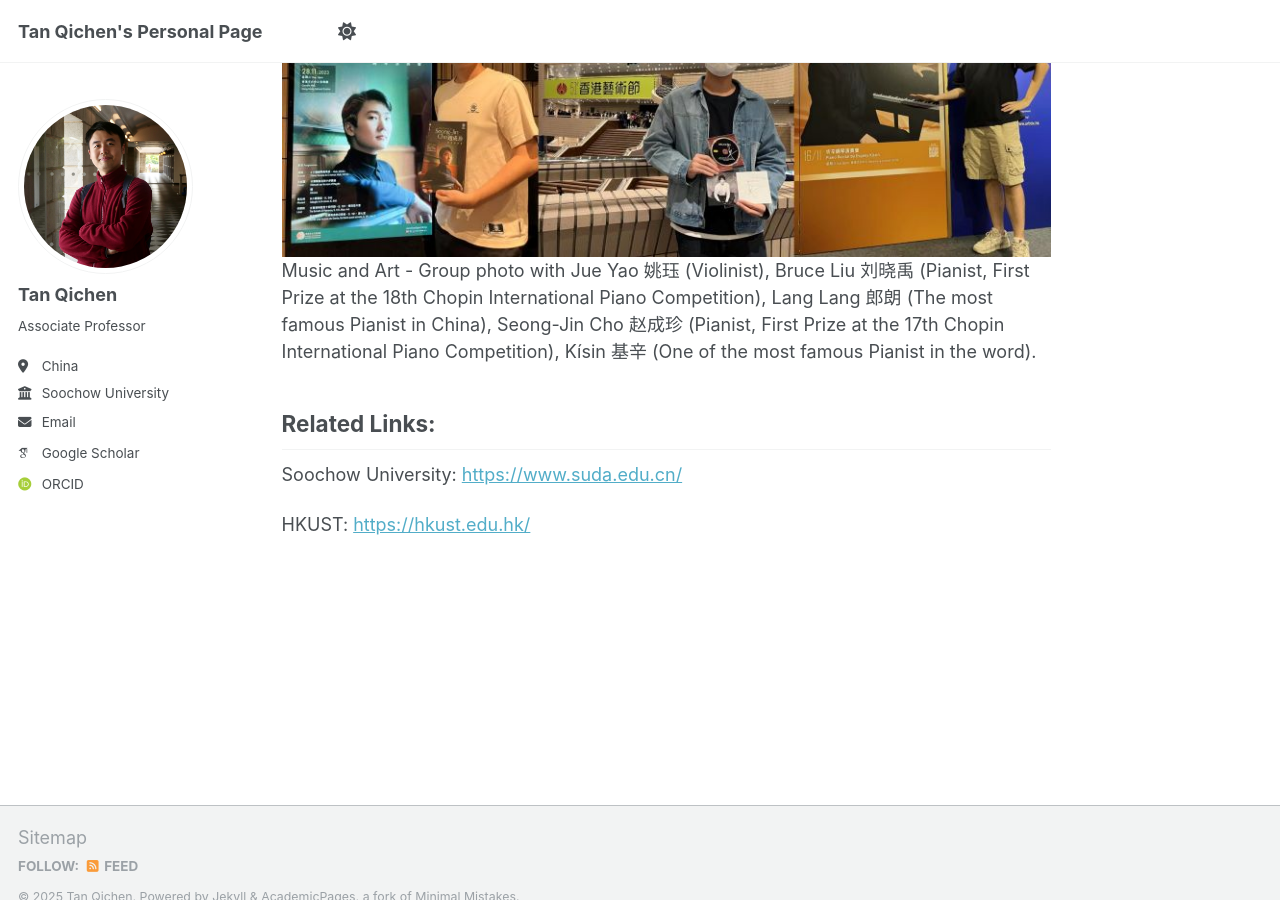
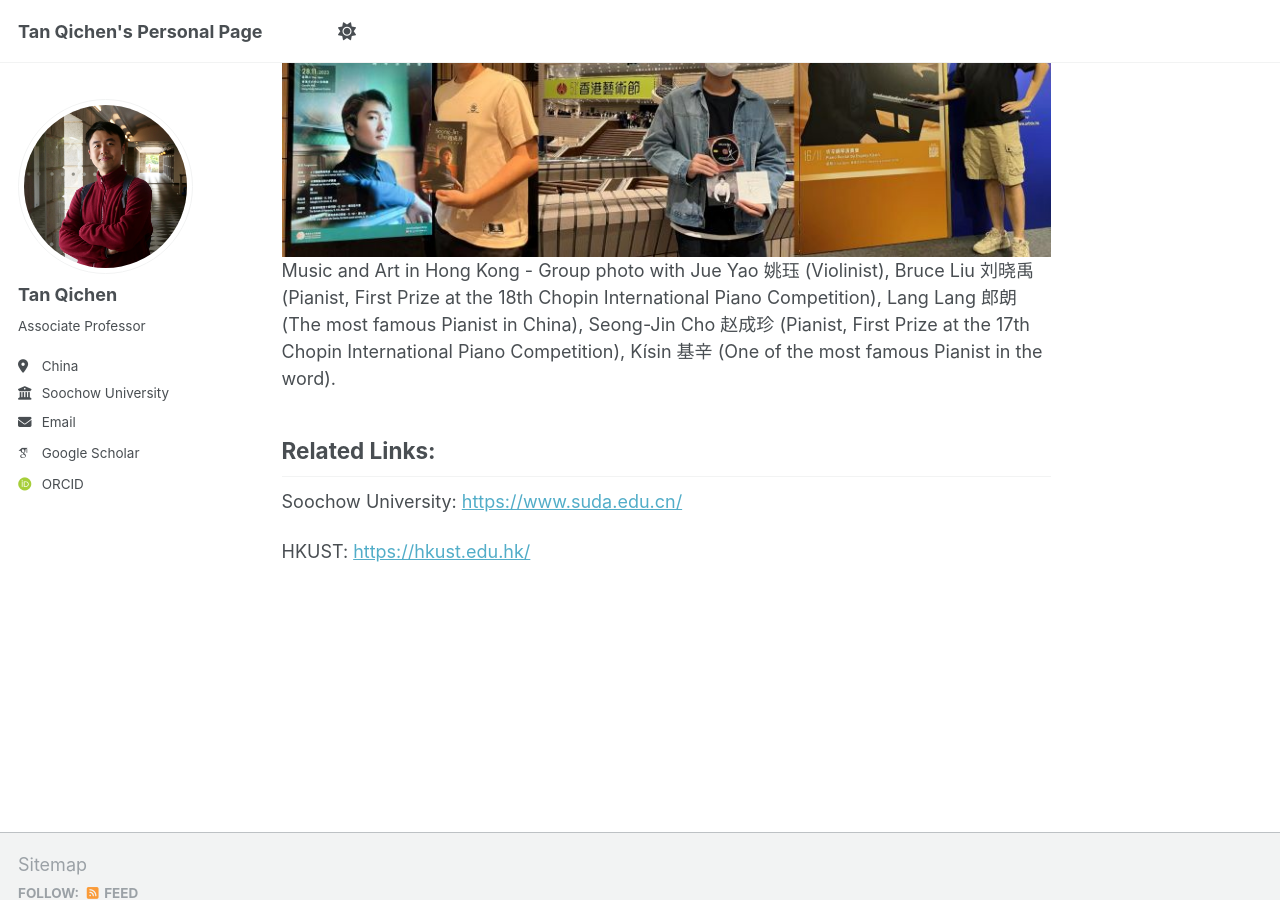
Before and after one commit to tylertam98/tylertam98.github.io, a Jekyll site: the page built from _pages/about.md, in a window 1280 px wide and 900 px high, scrolled down 4935 px. Built offline with Jekyll 4.4.1, drawn with Linux system fonts in a browser that asks for light colours; some web fonts are replaced.

Commit message:
Update about.md

```diff
--- a/_pages/about.md
+++ b/_pages/about.md
@@ -88,7 +88,7 @@ The beauty of Soochow University.
 2020.11 in HKUST - With Hong Kong Windsurfing Team (Right: Chan King-yin 陈敬然, Head Coach).
 
 ![abc](/images/pt5.jpg)
-Music and Art - Group photo with Jue Yao 姚珏 (Violinist), Bruce Liu 刘晓禹 (Pianist, First Prize at the 18th Chopin International Piano Competition), Lang Lang 郎朗 (The most famous Pianist in China), Seong-Jin Cho 赵成珍 (Pianist, First Prize at the 17th Chopin International Piano Competition), Kísin 基辛 (One of the most famous Pianist in the word).
+Music and Art in Hong Kong - Group photo with Jue Yao 姚珏 (Violinist), Bruce Liu 刘晓禹 (Pianist, First Prize at the 18th Chopin International Piano Competition), Lang Lang 郎朗 (The most famous Pianist in China), Seong-Jin Cho 赵成珍 (Pianist, First Prize at the 17th Chopin International Piano Competition), Kísin 基辛 (One of the most famous Pianist in the word).
 
 Related Links:
 ------
```
